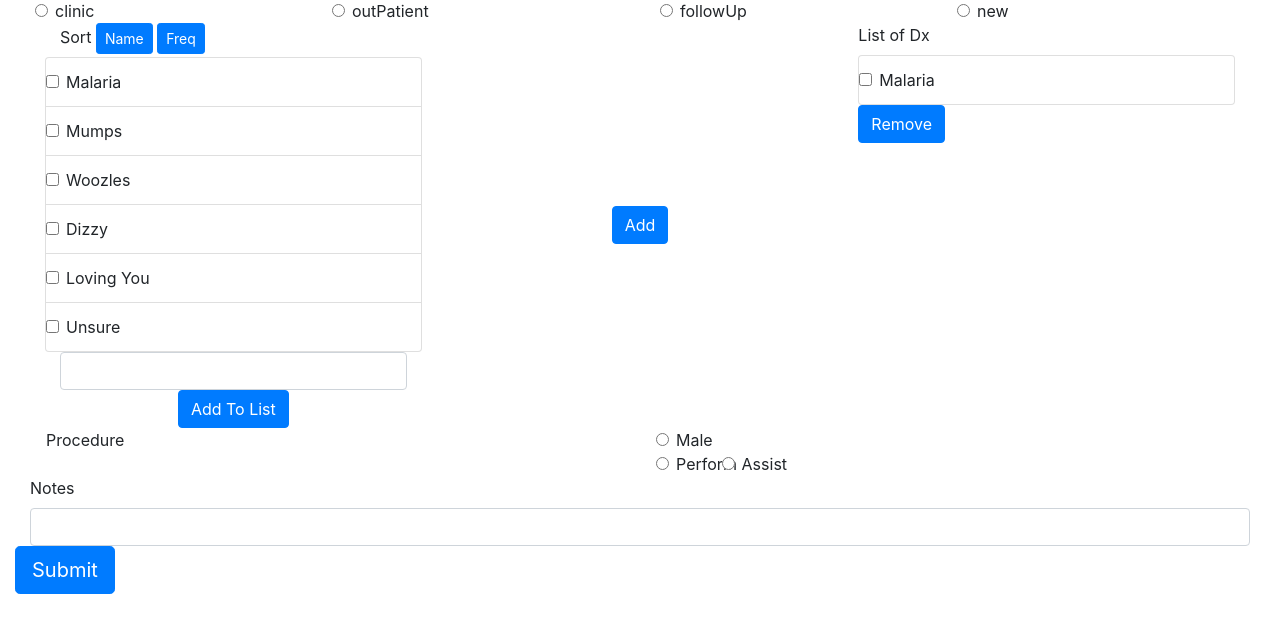
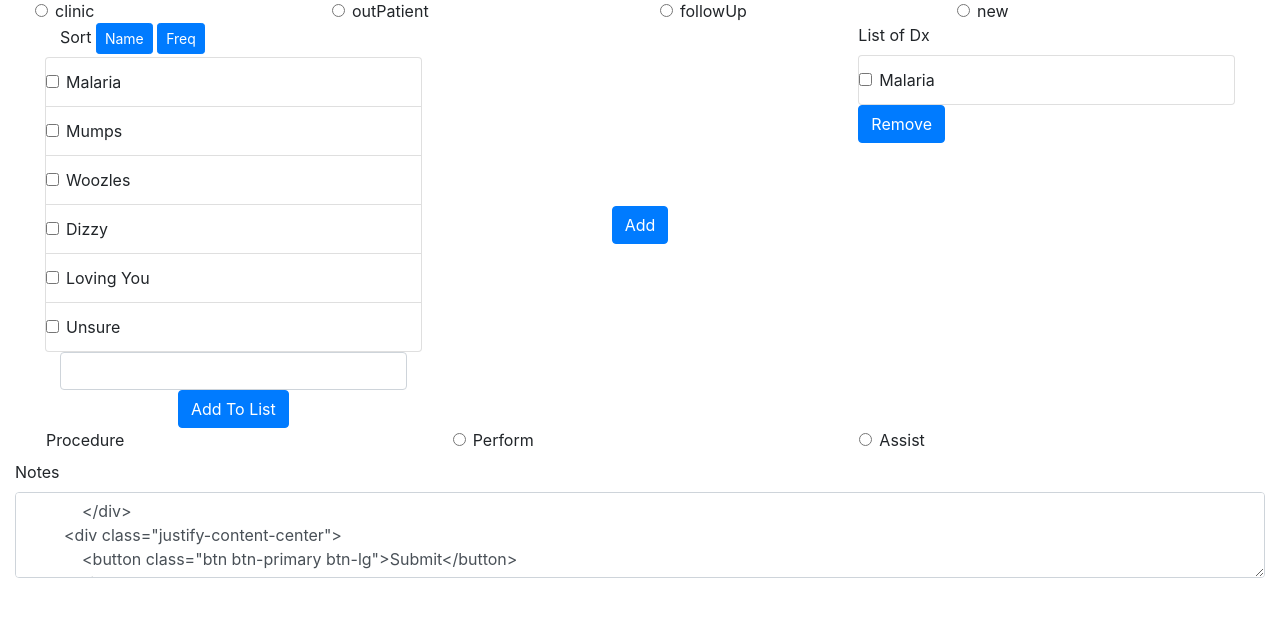
Before and after one commit to EvanFCMoses/statLoggerWebpage, a Django app: page /encounter/ in a window 1280 px wide. Shown: the part 39-672 px from the top of the page. Run offline with Django 3.2, Linux system fonts and the light colour scheme; some libraries are stand-ins or nearby versions.

Commit message:
partial fix to template

```diff
--- a/statWebApp/encounter/templates/dataEntry.html
+++ b/statWebApp/encounter/templates/dataEntry.html
@@ -141,24 +141,26 @@
                         <label>Procedure</label>
                     </div>
                     <div class="col-sm px-3">
-                        <div class="form-check">
-                            <input class="form-check-input" type="radio" id="genderIndicationMale" name="gender">
-                            <label class="form-check-label" for="genderIndicationMale">Male</label>
+			<div class="form-check">
+        	        	<input class="form-check-input" type="radio" id="perform" name="rolePlayed">
+                		<label class="form-check-label" for="perform">Perform</label>
                         </div>
-                        <div class="form-check">
-                            <input class="form-check-input" type="radio" id="perform" name="rolePlayed">
-                            <label class="form-check-label" for="perform">Perform</label>
-                            <input class="form-check-input" type="radio" id="assist" name="rolePlayed">
-                            <label class="form-check-label" for="assist">Assist</label>
+		</div>
+		<div class="col-sm px-3">
+			<div class="form-check">
+				<input class="form-check-input" type="radio" id="assist" name="rolePlayed">
+                            	<label class="form-check-label" for="assist">Assist</label>
                         </div>
                     </div>
                 </div>
             </div>
-            <div class="container-fluid">
-                <label>Notes</label>
-                <input class="form-control" type="text" aria-label="Free Text" aria-describedby="basic-addon2" />
+            <div class="form-group">
+                <label for="notesFormControlTextArea">Notes</label>
+                <textarea class="form-control" type="text" id="notesFormControlTextArea" rows=3</>
             </div>
+	<div class="justify-content-center">
             <button class="btn btn-primary btn-lg">Submit</button>
+	</div>
         </div>
     </body>
 </html>
```
